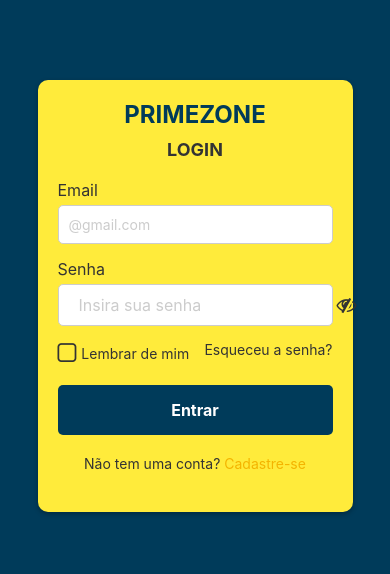
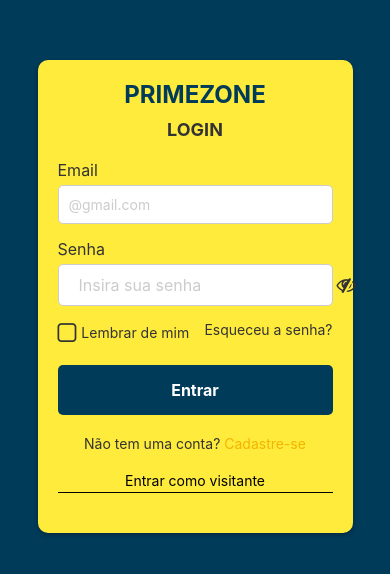
Before and after one commit to 13Richard04/Primezone-Celular, a React Native app in the folder Prime-Mobile/: screen /Login in a window 390 px wide. Shown: the part 126-700 px from the top of the page. Built offline with nearby package versions, Linux system fonts and the light colour scheme; no server answers.

Commit message:
renderizando perguntas

```diff
--- a/Prime-Mobile/DB/firebaseConfig.js
+++ b/Prime-Mobile/DB/firebaseConfig.js
@@ -1,7 +1,8 @@
 import { initializeApp } from 'firebase/app';
 import { getAuth } from 'firebase/auth';
+import { getFirestore } from 'firebase/firestore'; // Firestore para perguntas
 
-// Sua configuração do Firebase
+// Configuração do Firebase
 const firebaseConfig = {
     apiKey: "AIzaSyColq8nh741FW-DeAVRdc77ZcC9FP-Blp8",
     authDomain: "teste-denovo-1d43c.firebaseapp.com",
@@ -13,6 +14,7 @@ const firebaseConfig = {
 };
 
 const app = initializeApp(firebaseConfig);
-const auth = getAuth(app);
+const auth = getAuth(app); // Autenticação
+const db = getFirestore(app); // Firestore
 
-export { auth };
+export { auth, db };
--- a/Prime-Mobile/package.json
+++ b/Prime-Mobile/package.json
@@ -11,9 +11,9 @@
   "dependencies": {
     "@expo-google-fonts/merriweather": "^0.2.3",
     "@react-native-async-storage/async-storage": "^1.24.0",
-    "@react-native-firebase/app": "^21.6.0",
+    "@react-native-firebase/app": "^21.6.1",
     "@react-native-firebase/auth": "^21.6.0",
-    "@react-native-firebase/firestore": "^21.6.0",
+    "@react-native-firebase/firestore": "^21.6.1",
     "@react-navigation/native": "^7.0.3",
     "@react-navigation/stack": "^7.0.5",
     "expo": "^52.0.10",
--- a/Prime-Mobile/pages/Home/PagInicial.js
+++ b/Prime-Mobile/pages/Home/PagInicial.js
@@ -1,18 +1,34 @@
-import React from 'react';
+import React, { useEffect, useState } from 'react';
 import { View, Text, ScrollView, Image, StyleSheet } from 'react-native';
+import { collection, onSnapshot } from 'firebase/firestore'; // Firestore para ouvir as perguntas
+import { db } from '../../DB/firebaseConfig'; // Configuração do Firebase
 import Header from '../../components/Header/Header';
 import Footer from '../../components/Footer/Footer';
-import { questions } from '../../components/Questions/questions';
 
 const Home = ({ navigation }) => {
-  // Lista de matérias
+  const [questions, setQuestions] = useState([]); // Estado para armazenar perguntas
   const materias = ['Matemática', 'Português', 'História', 'Geografia', 'Ciências', 'Inglês'];
+
+  useEffect(() => {
+    // Referência para a coleção "perguntas"
+    const perguntasRef = collection(db, 'perguntas');
+
+    // Listener para atualizações em tempo real
+    const unsubscribe = onSnapshot(perguntasRef, (snapshot) => {
+      const perguntasList = snapshot.docs.map((doc) => ({
+        id: doc.id,
+        ...doc.data(),
+      }));
+      setQuestions(perguntasList); // Atualiza o estado com os dados do Firestore
+    });
+
+    // Limpa a assinatura quando o componente é desmontado
+    return () => unsubscribe();
+  }, []);
 
   return (
     <View style={styles.container}>
       <Header />
-
-      {/* Envolve o ScrollView em uma View controlada */}
       <View style={styles.carouselWrapper}>
         <ScrollView
           horizontal
@@ -27,23 +43,19 @@ const Home = ({ navigation }) => {
         </ScrollView>
       </View>
 
-      {/* Container de questões com rolagem vertical */}
-      <ScrollView
-        contentContainerStyle={styles.questionsContainer}
-        style={styles.questionsScroll}
-      >
+      <ScrollView contentContainerStyle={styles.questionsContainer} style={styles.questionsScroll}>
         {questions.map((item) => (
           <View key={item.id} style={styles.questionBox}>
             <View style={styles.questionHeader}>
-              <Image source={item.imageSource} style={styles.profileImage} />
-              <Text style={styles.name}>{item.name}</Text>
+              <Image source={{ uri: item.fotoPerfil }} style={styles.profileImage} />
+              <Text style={styles.name}>{item.nome}</Text>
             </View>
-            <Text style={styles.questionText}>{item.question}</Text>
+            <Text style={styles.questionText}>{item.pergunta}</Text>
           </View>
         ))}
       </ScrollView>
 
-      <Footer navigation={navigation}/>
+      <Footer navigation={navigation} />
     </View>
   );
 };
@@ -53,7 +65,7 @@ const styles = StyleSheet.create({
     flex: 1,
   },
   carouselWrapper: {
-    maxHeight: 100, // Define a altura máxima do carrossel
+    maxHeight: 100,
     backgroundColor: '#054C69',
     borderTopWidth: 1,
     borderTopColor: 'black',
@@ -69,8 +81,8 @@ const styles = StyleSheet.create({
     borderWidth: 1,
     borderColor: 'black',
     borderRadius: 8,
-    height: 40, // Ajusta a altura dos itens do carrossel
-    justifyContent: 'center', // Centraliza o texto verticalmente
+    height: 40,
+    justifyContent: 'center',
   },
   carouselText: {
     fontSize: 16,
--- a/Prime-Mobile/pages/Logar/Logar.js
+++ b/Prime-Mobile/pages/Logar/Logar.js
@@ -70,6 +70,11 @@ export default function LoginPage({ navigation }) {
       });
   };
 
+  const handleGuestLogin = () => {
+    // Navegar diretamente para a home como visitante
+    navigation.navigate('Home');
+  };
+
   return (
     <View style={styles.container}>
       <View style={styles.box}>
@@ -124,6 +129,12 @@ export default function LoginPage({ navigation }) {
             Não tem uma conta? <Text style={styles.registerLink}>Cadastre-se</Text>
           </Text>
         </TouchableOpacity>
+
+        {/* Link "Entrar como visitante" com estilo de botão preto e linha embaixo */}
+        <TouchableOpacity onPress={handleGuestLogin}>
+          <Text style={styles.guestLoginText}>Entrar como visitante</Text>
+        </TouchableOpacity>
+
       </View>
     </View>
   );
@@ -236,4 +247,14 @@ const styles = StyleSheet.create({
   registerLink: {
     color: '#f4b400',
   },
+  // Estilo para "Entrar como visitante"
+  guestLoginText: {
+    color: '#000', // texto preto
+    fontSize: 14,
+    textAlign: 'center',
+    marginBottom: 20,
+    borderBottomWidth: 1, // linha embaixo
+    borderBottomColor: '#000', // cor da linha
+    paddingBottom: 3, // espaço entre o texto e a linha
+  },
 });
```
Also changed, not shown: 1 other file (tests, documents, lock files or other folders).
